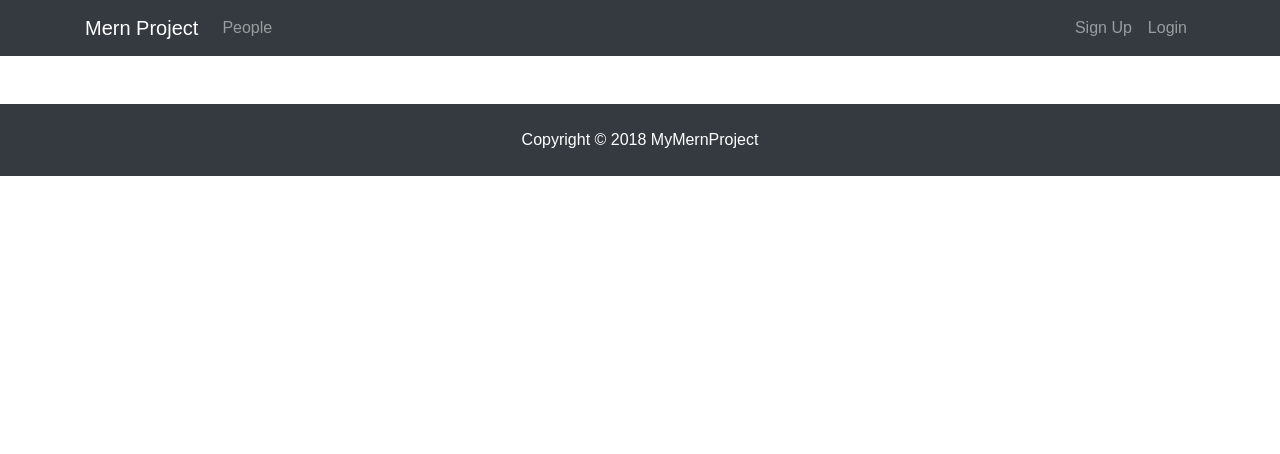
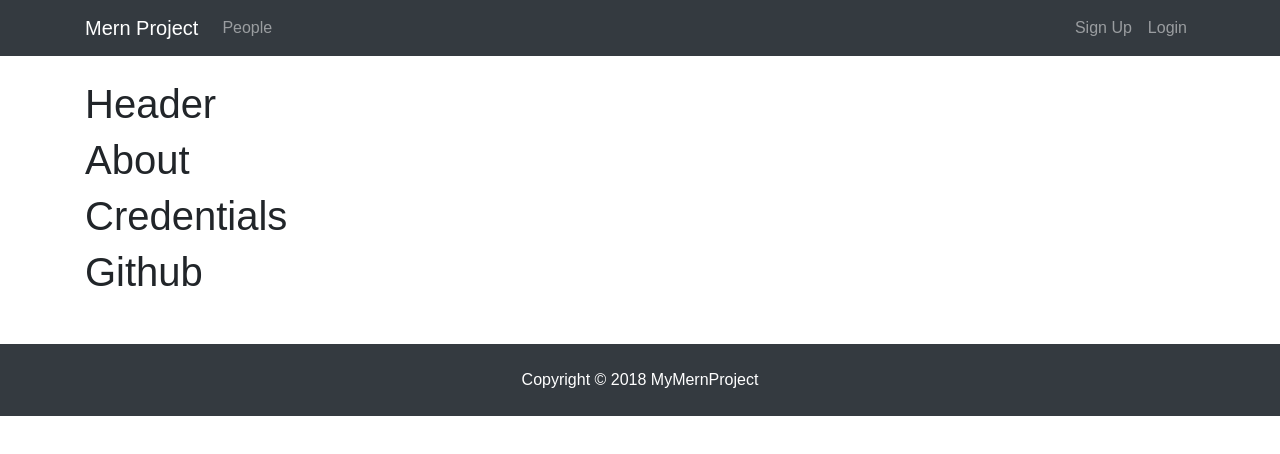
Before and after one commit to jyu12/mern_project, a React (Create React App) app in the folder client/: page /profile/1 in a window 1280 px wide. Shown: the top 454 px of the page. Built offline with nearby package versions, Linux system fonts and the light colour scheme; no server answers.

Commit message:
Add main profile components

```diff
--- a/client/src/App.js
+++ b/client/src/App.js
@@ -19,6 +19,7 @@ import Dashboard from './components/dashboard/Dashboard';
 import CreateProfile from './components/create-profile/CreateProfile';
 import EditProfile from './components/edit-profile/EditProfile';
 import Profiles from './components/profiles/Profiles';
+import Profile from './components/profile/Profile';
 
 import AddExperience from './components/add-credentials/AddExperience';
 import AddEducation from './components/add-credentials/AddEducation';
@@ -49,7 +50,6 @@ if (localStorage.jwtToken) {
   }
 }
 
-
 class App extends Component {
   render() {
     return (
@@ -62,6 +62,7 @@ class App extends Component {
               <Route exact path="/register" component={ Register } />
               <Route exact path="/login" component={ Login } />
               <Route exact path="/profiles" component={ Profiles } />
+              <Route exact path="/profile/:handle" component={ Profile } />
               <Switch>  {/* Prevent redirection issues when using the custom private routing */}
                 <PrivateRoute exact path="/dashboard" component={ Dashboard } />
               </Switch>
--- a/client/src/actions/profile.js
+++ b/client/src/actions/profile.js
@@ -23,6 +23,19 @@ export const getProfiles = () => dispatch => {
         error => dispatch({
             type: GET_PROFILES,
             payload: null   // keep the reducer profile state to null
+        })
+    );
+};
+
+export const getProfileByHandle = (handle) => dispatch => {
+    dispatch(setProfileLoading());
+    axios.get(`/api/profile/handle/${handle}`).then(response => dispatch({
+        type: GET_PROFILE,
+        payload: response.data
+    })).catch(
+        error => dispatch({
+            type: GET_PROFILE,
+            payload: null
         })
     );
 };
--- /dev/null
+++ b/client/src/components/profile/About.js
@@ -0,0 +1,13 @@
+import React, { Component } from 'react'
+
+class About extends Component {
+  render() {
+    return (
+      <div>
+        <h1> About </h1>
+      </div>
+    )
+  }
+}
+
+export default About;
--- /dev/null
+++ b/client/src/components/profile/Credentials.js
@@ -0,0 +1,13 @@
+import React, { Component } from 'react'
+
+class Credentials extends Component {
+  render() {
+    return (
+      <div>
+        <h1> Credentials </h1>
+      </div>
+    )
+  }
+}
+
+export default Credentials;
--- /dev/null
+++ b/client/src/components/profile/Github.js
@@ -0,0 +1,13 @@
+import React, { Component } from 'react'
+
+class Github extends Component {
+  render() {
+    return (
+      <div>
+        <h1> Github </h1>
+      </div>
+    )
+  }
+}
+
+export default Github;
--- /dev/null
+++ b/client/src/components/profile/Header.js
@@ -0,0 +1,13 @@
+import React, { Component } from 'react'
+
+class Header extends Component {
+  render() {
+    return (
+      <div>
+        <h1> Header </h1>
+      </div>
+    )
+  }
+}
+
+export default Header;
--- /dev/null
+++ b/client/src/components/profile/Profile.js
@@ -0,0 +1,42 @@
+import React, { Component } from 'react'
+import { connect } from 'react-redux';
+import{ Link } from 'react-router-dom';
+import PropTypes from 'prop-types';
+
+import Header from './Header';
+import About from './About';
+import Credentials from './Credentials';
+import Github from './Github';
+import Spinner from '../common/Spinner';
+
+import { getProfileByHandle } from '../../actions/profile';
+
+
+class Profile extends Component {
+  componentDidMount() {
+    if(this.props.match.params.handle) {
+        this.props.getProfileByHandle(this.props.match.params.handle)
+    }
+  }
+
+  render() {
+    return (
+      <div>
+        <Header />
+        <About />
+        <Credentials />
+        <Github />
+      </div>
+    );
+  }
+}
+Profile.propTypes = {
+    profile: PropTypes.object.isRequired,
+    getProfileByHandle: PropTypes.func.isRequired
+};
+
+const mapStateToProps = state => ({
+    profile: state.profile
+});
+
+export default connect(mapStateToProps, { getProfileByHandle })(Profile);
--- a/client/src/components/profiles/ProfileItem.js
+++ b/client/src/components/profiles/ProfileItem.js
@@ -0,0 +1,47 @@
+import React, { Component } from 'react'
+import PropTypes from 'prop-types';
+import { Link } from 'react-router-dom';
+import isEmpty from '../../validation/is-empty';
+
+class ProfileItem extends Component {
+  render() {
+    const { profile } = this.props; // will come from parent component, not the reducer
+
+    return (
+        // Three column bootstrap card
+      <div className="card card-body bg-light mb-3">
+        <div className="row">
+            <div className="col-2">
+            <img src={profile.user.avatar} alt="" className="rounded-circle"/>
+            </div>
+            <div className="col-lg-6 col-md-4 col-8">
+            <h3>{profile.user.name}</h3>
+            <p>
+                {profile.status} {isEmpty(profile.company) ? null : (<span> at {profile.company} </span>)}
+            </p>
+            <p>
+                {isEmpty(profile.location) ? null : (<span>{profile.location}</span>)}
+            </p>
+            <Link to={`/profile/${profile.handle}`} className="btn btn-info">View Profile</Link>
+            </div>
+            <div className="col-md-4 d-none d-md-block">
+            <h4>Skills</h4>
+            <ul className="list-group">
+                {profile.skills.slice(0,4).map((skill, index) => (
+                    <li key={index} className="list-group-item">
+                        <i className="fa fa-check pr-1">{skill}</i>
+                    </li>
+                ))}
+            </ul>
+            </div>
+        </div>
+      </div>
+    )
+  }
+}
+
+ProfileItem.propTypes = {
+    profile: PropTypes.object.isRequired
+}
+
+export default ProfileItem;
--- a/client/src/components/profiles/Profiles.js
+++ b/client/src/components/profiles/Profiles.js
@@ -3,6 +3,7 @@ import { connect } from 'react-redux';
 import PropTypes from 'prop-types';
 import Spinner from '../common/Spinner';
 import { getProfiles } from '../../actions/profile';
+import ProfileItem from './ProfileItem';
 
 class Profiles extends Component {
   componentDidMount() {
@@ -17,14 +18,16 @@ class Profiles extends Component {
         profileItems = <Spinner />;
     } else {
         if (profiles.length > 0) {
-            profileItems = <h4>Profiles</h4>
+            profileItems = profiles.map(profile => (
+                <ProfileItem key={profile._id} profile={profile} /> // Props can be passed into components like this..
+            ))
         } else {
             profileItems = <h4>Profile not found</h4>
         }
     }
 
     return (
-      <div classNAme="profiles">
+      <div className="profiles">
         <div className="container">
             <div className="row">
                 <div className="col-md-12">
```
